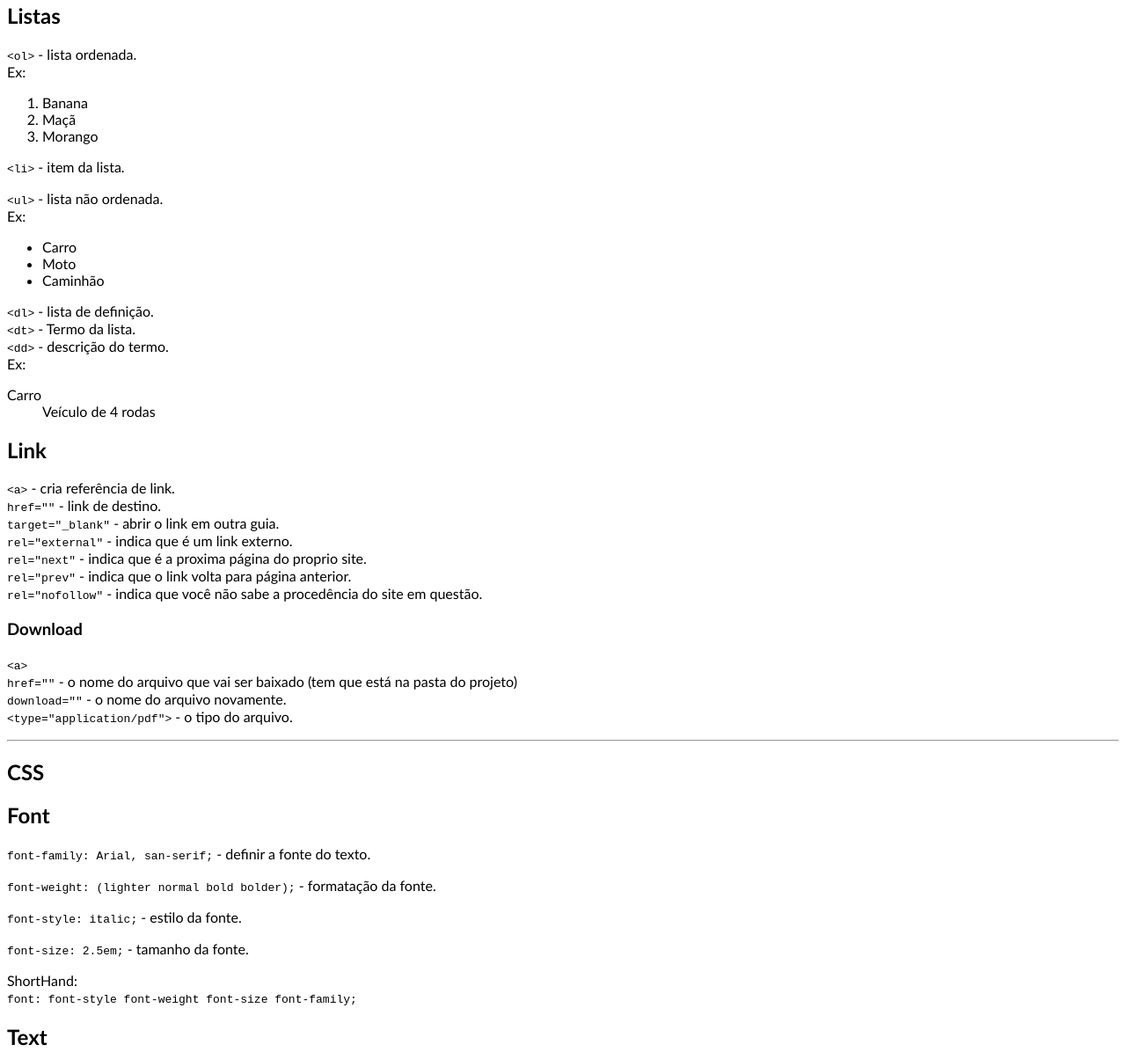
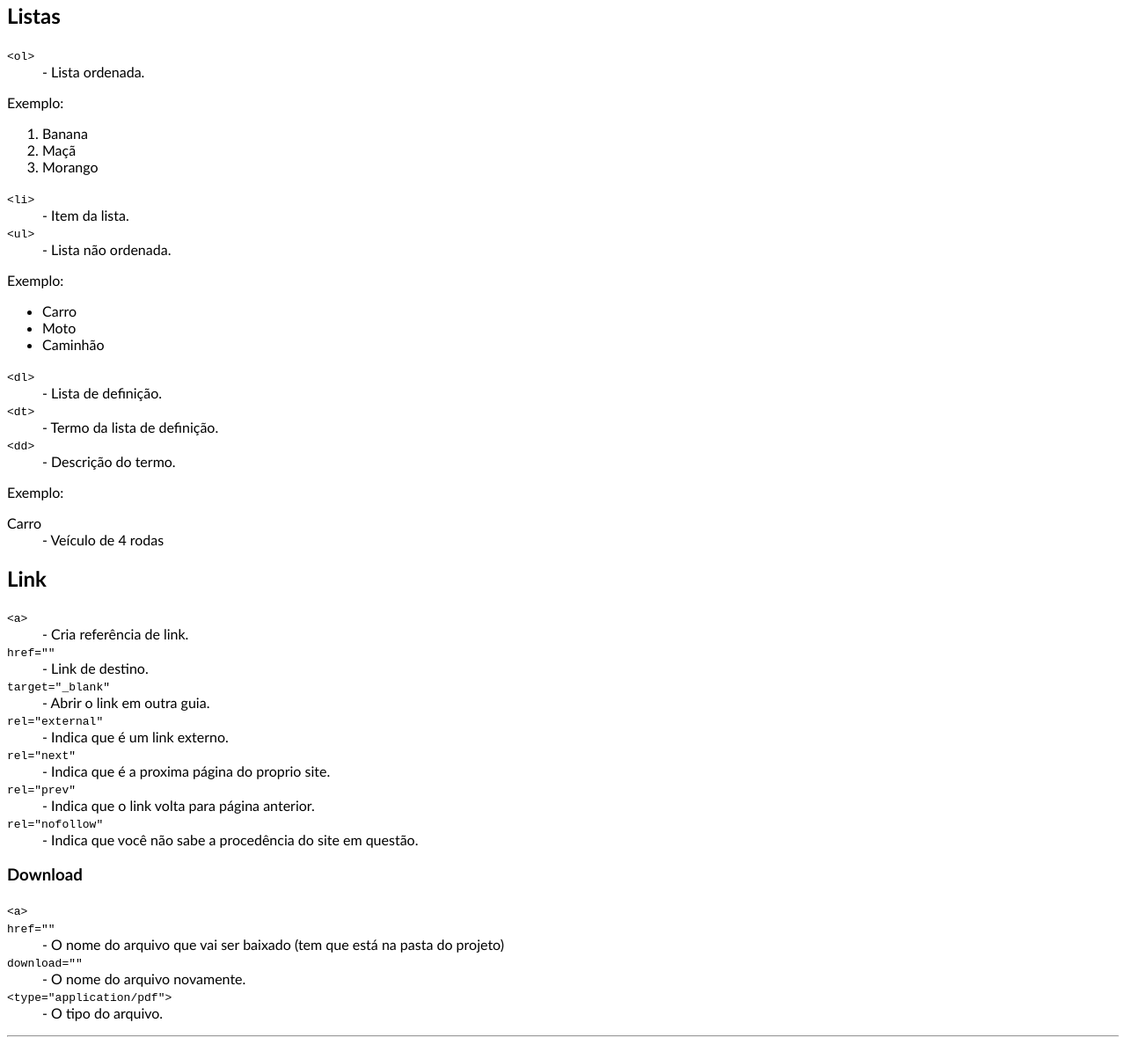
Before and after one commit to Everton-Leon/Basico-HTML-CSS, a plain HTML site: page index.html in a window 1280 px wide. Shown: the part 1793-2989 px from the top of the page at 88% size. Drawn offline with Linux system fonts and the light colour scheme.

Commit message:
terminando a parte do HTML

```diff
--- a/index.html
+++ b/index.html
@@ -108,34 +108,60 @@
                 <dd>- Cria um parágrafo ficticio.</dd>
             </dl>
         </section>
-        <article>
+        <section>
+            <dl>
                 <h2>Listas</h2>
-            <p><code>&ltol&gt</code> - lista ordenada. <br>
-                Ex: <ol>
+                <dt><code>&ltol&gt</code></dt>
+                <dd>- Lista ordenada.</dd>
+                    <p>Exemplo:</p> <ol>
                         <li>Banana</li>
                         <li>Maçã</li>
                         <li>Morango</li>
-                </ol></p>
-            <p><code>&ltli&gt</code> - item da lista.</p>
-            <p><code>&ltul&gt</code> - lista não ordenada. <br>Ex: <ul>
+                    </ol>
+                <dt><code>&ltli&gt</code></dt>
+                <dd>- Item da lista.</dd>
+                <dt><code>&ltul&gt</code></dt>
+                <dd>- Lista não ordenada.</dd>
+                <p>Exemplo:</p> <ul>
                     <li>Carro</li>
                     <li>Moto</li>
                     <li>Caminhão</li>
-            </ul></p>
-            <p><code>&ltdl&gt</code> - lista de definição. <br><code>&ltdt&gt</code> - Termo da lista. <br>
-            <code>&ltdd&gt</code> - descrição do termo. <br>
-            Ex: <dl>
+                </ul>
+                <dt><code>&ltdl&gt</code></dt>
+                <dd>- Lista de definição.</dd>
+                <dt><code>&ltdt&gt</code></dt>
+                <dd>- Termo da lista de definição.</dd>
+                <dt><code>&ltdd&gt</code></dt>
+                <dd>- Descrição do termo. </dd>
+                <p>Exemplo:</p> <dl>
                     <dt>Carro</dt>
-                <dd>Veículo de 4 rodas</dd>
-            </dl></p>
-        </article>
-        <article>
+                    <dd>- Veículo de 4 rodas</dd>
+                </dl>
+            </dl>
+        </section>
+        <section>
+            <dl>
                 <h2>Link</h2>
-            <p><code>&lta&gt</code> - cria referência de link. <br><code>href=""</code> - link de destino. <br><code>target="_blank"</code> - abrir o link em outra guia. <br><code>rel="external"</code> - indica que é um link externo. <br>
-            <code>rel="next"</code> - indica que é a proxima página do proprio site. <br><code>rel="prev"</code> - indica que o link volta para página anterior. <br><code>rel="nofollow"</code> - indica que você não sabe a procedência do site em questão.</p>
+                <dt><code>&lta&gt</code></dt>
+                <dd>- Cria referência de link.</dd> <dt><code>href=""</code></dt>
+                <dd>- Link de destino. </dd>
+                <dt><code>target="_blank"</code></dt>
+                <dd>- Abrir o link em outra guia.</dd> <dt><code>rel="external"</code></dt>
+                <dd>- Indica que é um link externo.</dd>
+                <dt><code>rel="next"</code></dt>
+                <dd>- Indica que é a proxima página do proprio site. </dd>
+                <dt><code>rel="prev"</code></dt>
+                <dd>- Indica que o link volta para página anterior. </dd>
+                <dt><code>rel="nofollow"</code></dt>
+                <dd>- Indica que você não sabe a procedência do site em questão.</dd>
                 <h3>Download</h3>
-            <p><code>&lta&gt</code> <br><code>href=""</code> - o nome do arquivo que vai ser baixado (tem que está na pasta do projeto) <br><code>download=""</code> - o nome do arquivo novamente. <br><code>&lttype="application/pdf"&gt</code> - o tipo do arquivo.</p>
-        </article>
+                <code>&lta&gt</code>
+                <dt><code>href=""</code></dt>
+                <dd>- O nome do arquivo que vai ser baixado (tem que está na pasta do projeto)</dd> <dt><code>download=""</code></dt>
+                <dd>- O nome do arquivo novamente.</dd> <dt><code>&lttype="application/pdf"&gt</code></dt>
+                <dd>- O tipo do arquivo.</dd>
+            </dl>
+        </section>
         <hr>
         <article>
             <h1>CSS</h1>
```
Lines whose indentation alone changed are shown as unchanged.
